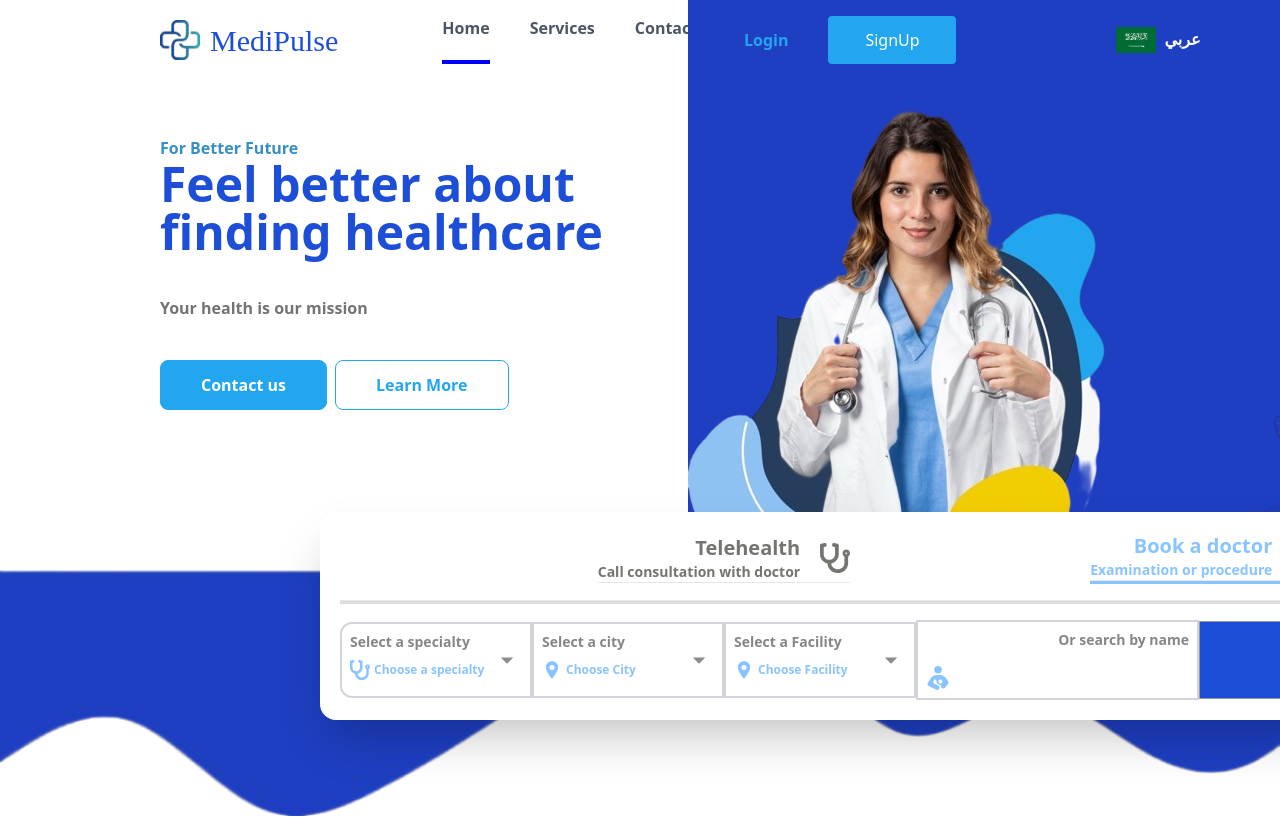
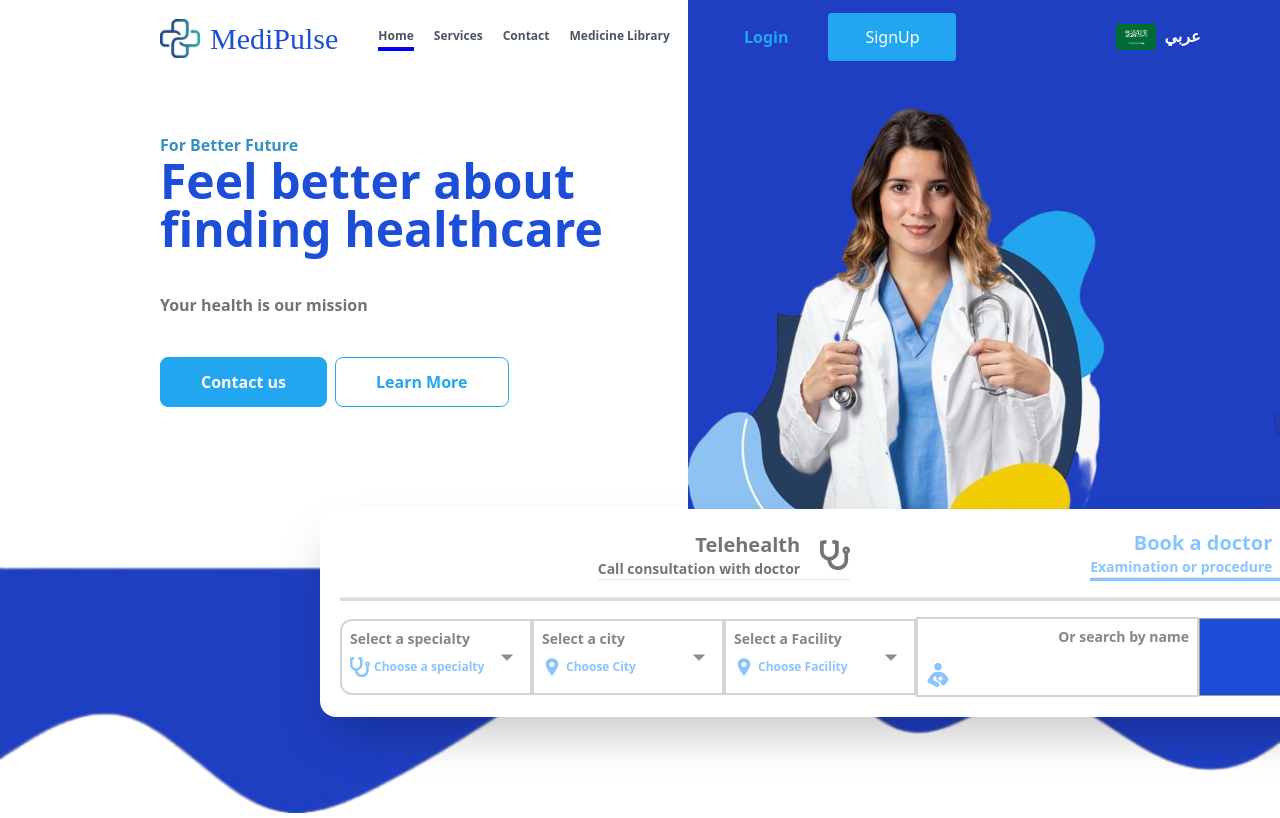
Before and after one commit to moshaosama/Graduation_Project, a React (Vite) app: page / in a window 1280 px wide. Shown: the top 818 px of the page. Built offline with nearby package versions, Linux system fonts and the light colour scheme; no server answers.

Commit message:
modified: Navbar.tsx

```diff
--- a/src/Components/Navbar/Navbar.tsx
+++ b/src/Components/Navbar/Navbar.tsx
@@ -48,7 +48,7 @@ const Navbar = () => {
 
   return (
     <>
-      {ConditionNavbar}
+      {ConditionNavbar()}
       <div
         className={`flex items-center ${
           location.pathname !== "/" ? " mb-7" : ""
@@ -66,21 +66,21 @@ const Navbar = () => {
                   alt="Logo.png"
                   width="10"
                 />
-                <h1 className={TextLogo}>MediPulse</h1>
+                <h1 className={`${TextLogo} max-2xl:text-[5px]`}>MediPulse</h1>
               </div>
             </Link>
             <div className="sm:hidden">
               <IoIosMenu className="text-3xl" onClick={toggleMenu} />
               {OpenMenu ? <MenuResponsiveLinks /> : null}
             </div>
-            <div className="flex gap-10 max-sm:hidden">
+            <div className="flex gap-10 max-2xl:-mx-16 max-2xl:gap-5 max-sm:hidden">
               {LinksPages.map(
                 (el: { title: string; to: string }, index: number) => {
                   return (
                     <NavLink
                       to={el.to}
                       key={index}
-                      className={clsx("active:bg-blue-500 ")}
+                      className={clsx("active:bg-blue-500 max-2xl:text-[12px]")}
                     >
                       <p
                         className={clsx(
```
